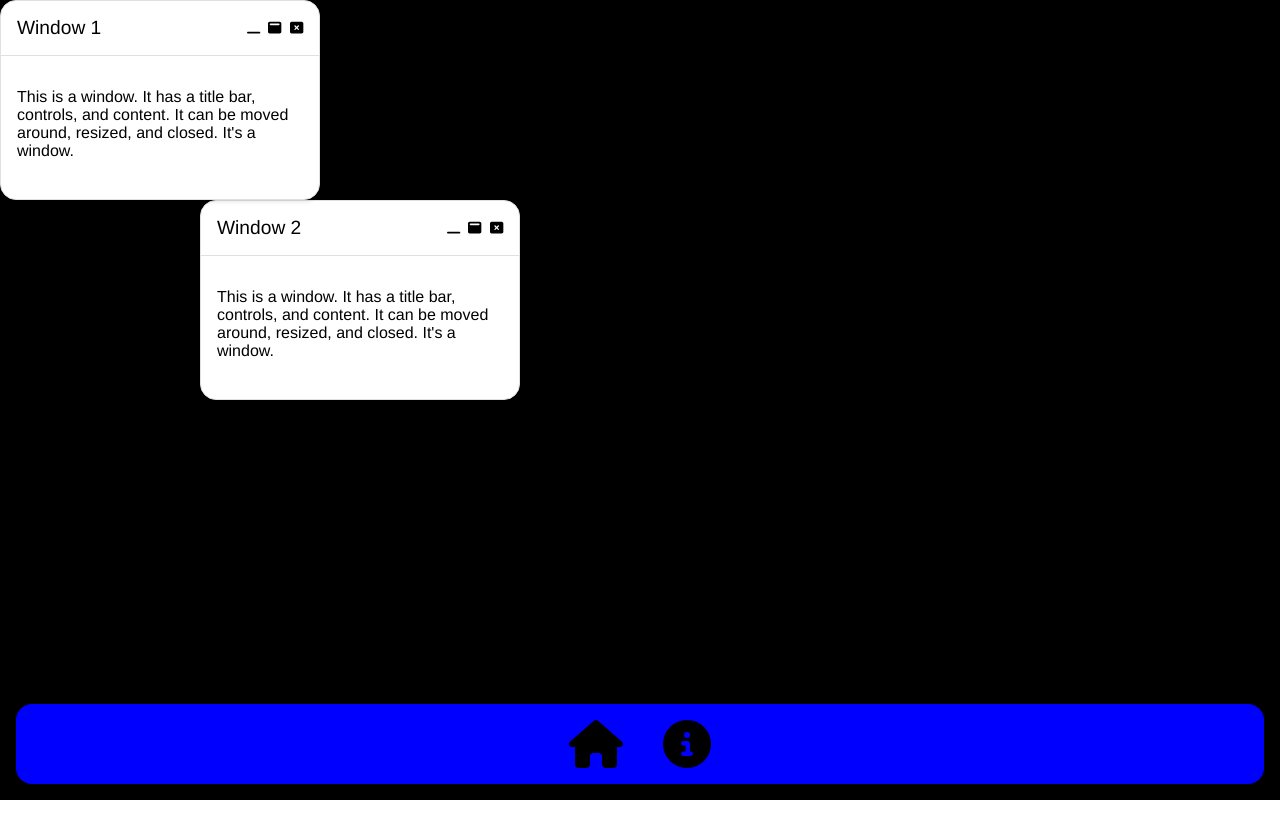
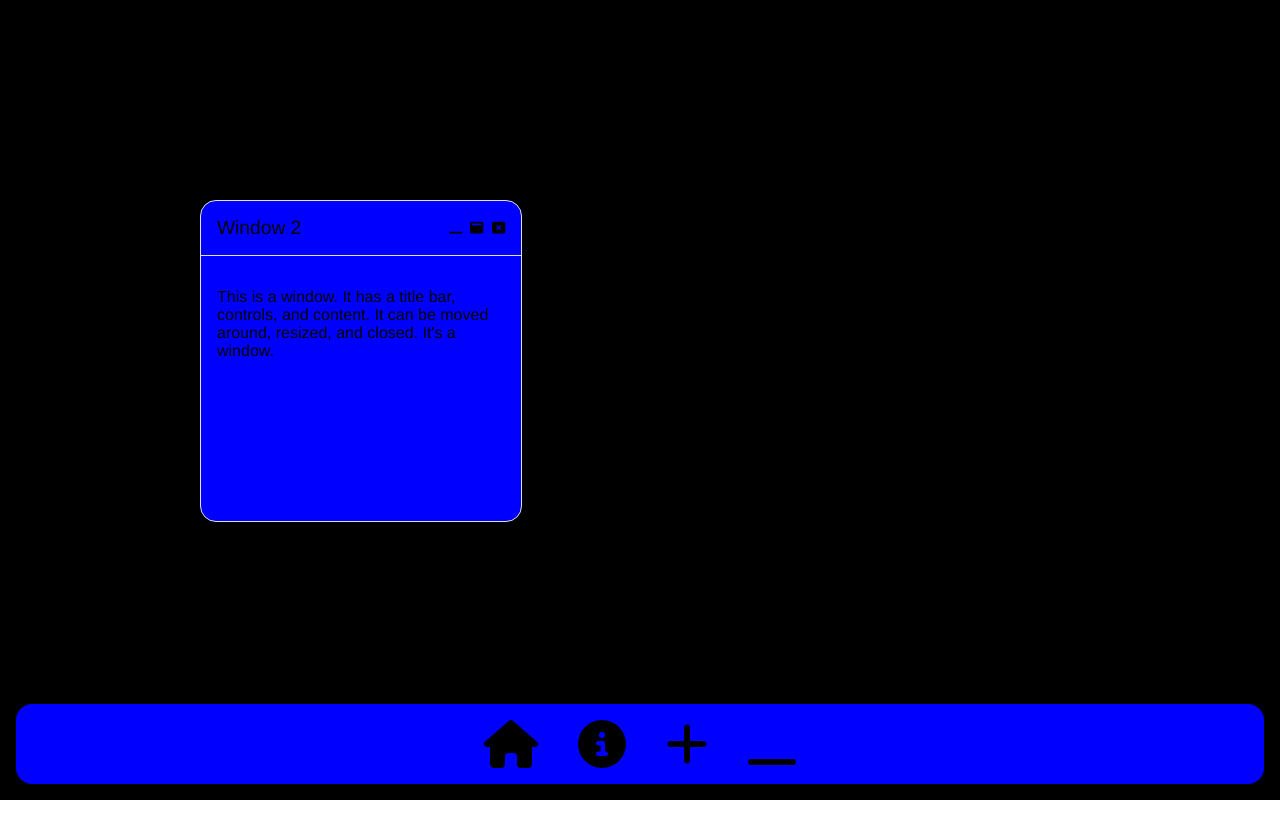
Before and after one commit to connoryang1/connoryang1.github.io, a Next.js app: page / in a window 1280 px wide. Both pictures are taken after a click on the button 253 px from the left and 28 px from the top of the page. Shown: the top 838 px of the page. Before the commit the page ends 800 px from the top, so only its background shows below. Built offline with nearby package versions, Linux system fonts and the light colour scheme.

Commit message:
Add window minimizing

```diff
--- a/src/app/page.tsx
+++ b/src/app/page.tsx
@@ -3,13 +3,17 @@
 import styles from "./page.module.scss";
 
 import { DndContext, useSensor } from "@dnd-kit/core";
-import { restrictToWindowEdges } from "@dnd-kit/modifiers";
+import {
+  restrictToFirstScrollableAncestor,
+  restrictToParentElement,
+  restrictToWindowEdges,
+} from "@dnd-kit/modifiers";
 
 import Navbar from "@/components/Navbar";
 import Window from "@/components/Window";
 import Desktop from "@/components/Desktop";
 import { MouseSensor, TouchSensor } from "@/app/sensors/Sensor";
-import { useState } from "react";
+import { useEffect, useState } from "react";
 
 const windowData = [
   {
@@ -17,12 +21,14 @@ const windowData = [
     title: "Window 1",
     position: { x: 0, y: 0 },
     active: true,
+    minimized: false,
   },
   {
     id: "2",
     title: "Window 2",
     position: { x: 200, y: 200 },
     active: false,
+    minimized: false,
   },
 ];
 
@@ -37,11 +43,13 @@ export default function Home() {
       <DndContext
         onDragStart={handleDragStart}
         onDragEnd={handleDragEnd}
-        modifiers={[restrictToWindowEdges]}
+        modifiers={[restrictToParentElement]}
         sensors={[mouseSensor, touchSensor]}
       >
         <Desktop>
-          {windows.map((window) => (
+          {windows
+            .filter((window) => !window.minimized)
+            .map((window) => (
               <Window
                 key={window.id}
                 id={window.id}
@@ -54,12 +62,17 @@ export default function Home() {
                 }}
                 closeWindow={closeWindow}
                 setWindowActive={setWindowActive}
+                minimizeWindow={minimizeWindow}
               />
             ))}
         </Desktop>
       </DndContext>
-      <Navbar />
-      {/* <div style={{ height: "1000rem" }}></div> */}
+      <Navbar
+        generateNewWindow={generateNewWindow}
+        setWindowActive={setWindowActive}
+        minimizedWindows={windows.filter((window) => window.minimized)}
+      />
+      <div style={{ height: "100rem" }}></div>
     </>
   );
 
@@ -93,13 +106,61 @@ export default function Home() {
   }
 
   function setWindowActive(id: string) {
-    const _windows = windows.map((window) => {
-      if (window.id === id) {
-        return { ...window, active: true };
-      }
-      return { ...window, active: false };
+    const window = windows.find((window) => window.id === id);
+
+    if (!window) return;
+
+    const _windows = windows.filter((window) => window.id !== id);
+
+    _windows.push({
+      ...window,
+      active: true,
+      minimized: false,
     });
 
     setWindows(_windows);
   }
+
+  function generateNewWindow() {
+    const sortedWindows = windows.sort(
+      (a, b) => parseInt(a.id) - parseInt(b.id)
+    );
+
+    let id = String(sortedWindows.length + 1);
+
+    for (let i = 0; i < sortedWindows.length; i++) {
+      if (sortedWindows[i].id != String(i + 1)) {
+        id = String(i + 1);
+        break;
       }
+    }
+
+    const randX = Math.floor(Math.random() * 1000);
+    const randY = Math.floor(Math.random() * 500);
+    const _windows = [
+      ...windows,
+      {
+        id: id,
+        title: "Window " + id,
+        position: { x: randX, y: randY },
+        active: true,
+        minimized: false,
+      },
+    ];
+    setWindows(_windows);
+  }
+
+  function minimizeWindow(event: any, id: string) {
+    event.stopPropagation();
+
+    const _windows = windows.map((window) => {
+      if (window.id === id) {
+        return { ...window, minimized: true };
+      }
+      return window;
+    });
+    console.log(_windows);
+
+    setWindows(_windows);
+  }
+}
--- a/src/components/Desktop.module.scss
+++ b/src/components/Desktop.module.scss
@@ -2,7 +2,5 @@
     height: 100vh;
     width: 100vw;
     background-color: #000000;
-    position: absolute;
     z-index: -1;
-    top: 0;
 }
--- a/src/components/Navbar.module.scss
+++ b/src/components/Navbar.module.scss
@@ -20,6 +20,7 @@
 }
 
 .navItems {
+  cursor: pointer;
   list-style: none;
   display: flex;
   flex-direction: row;
--- a/src/components/Navbar.tsx
+++ b/src/components/Navbar.tsx
@@ -1,8 +1,14 @@
 import styles from "./Navbar.module.scss";
 import { FontAwesomeIcon } from "@fortawesome/react-fontawesome";
-import { faHome, faInfoCircle } from "@fortawesome/free-solid-svg-icons";
+import { useState } from "react";
+import {
+  faHome,
+  faInfoCircle,
+  faPlus,
+  faWindowMinimize,
+} from "@fortawesome/free-solid-svg-icons";
 
-export default function Navbar() {
+export default function Navbar(props: any) {
   return (
     <nav className={styles.navbar}>
       <ul className={styles.navItems}>
@@ -16,6 +22,17 @@ export default function Navbar() {
             <FontAwesomeIcon icon={faInfoCircle} className={styles.navIcon} />
           </a>
         </li>
+        <li onClick={() => props.generateNewWindow()}>
+          <FontAwesomeIcon icon={faPlus} className={styles.navIcon} />
+        </li>
+        {props.minimizedWindows.map((window: any) => (
+          <li key={window.id} onClick={() => props.setWindowActive(window.id)}>
+            <FontAwesomeIcon
+              icon={faWindowMinimize}
+              className={styles.navIcon}
+            />
+          </li>
+        ))}
       </ul>
     </nav>
   );
--- a/src/components/Window.module.scss
+++ b/src/components/Window.module.scss
@@ -1,10 +1,13 @@
-.window {
-  background-color: #ffffff;
+.resizable {
+  background-color: blue;
   border: 1px solid #e0e0e0;
   border-radius: 1rem;
   box-shadow: 0 2px 4px rgba(0, 0, 0, 0.1);
   width: 20rem;
   height: 20rem;
+}
+
+.window {
   user-select: none;
 }
 
--- a/src/components/Window.tsx
+++ b/src/components/Window.tsx
@@ -15,6 +15,7 @@ type WindowProps = {
   styles: any;
   closeWindow: any;
   setWindowActive: any;
+  minimizeWindow: any;
 };
 
 export default function Window({
@@ -23,6 +24,7 @@ export default function Window({
   styles: dragStyles,
   closeWindow,
   setWindowActive,
+  minimizeWindow,
 }: WindowProps) {
   const { attributes, listeners, setNodeRef, transform } = useDraggable({
     id: id,
@@ -31,36 +33,51 @@ export default function Window({
     transform: CSS.Translate.toString(transform),
   };
 
-  function maximizeWindow(event: any) {
-    event.preventDefault();
+  // function maximizeWindow(event: any) {
+  //   event.preventDefault();
+  //   event.stopPropagation();
 
-    const window =
-      event.target.parentElement.parentElement.parentElement.parentElement
-        .parentElement;
+  //   const window =
+  //     event.target.parentElement.parentElement.parentElement.parentElement
+  //       .parentElement;
 
-    console.log(window);
-    window.style.height = "80%";
-    window.style.width = "100%";
-    window.style.top = 0;
-  }
+  //   console.log(window);
+  //   window.style.height = "80%";
+  //   window.style.width = "100%";
+  //   window.style.top = 0;
+  //   window.style.left = 0;
+  // }
 
   return (
-    <Resizable
-      className={styles.window}
+    // <Resizable
+    //   // className={styles.resizable}
+    //   style={{ ...style, ...dragStyles }}
+    //   defaultSize={{
+    //     width: 300,
+    //     height: 300,
+    //   }}
+    //   minHeight={200}
+    //   minWidth={200}
+    // >
+    <div
+      ref={setNodeRef}
+      onClick={() => setWindowActive(id)}
       style={{ ...style, ...dragStyles }}
-      defaultSize={{
-        width: 320,
-        height: 200,
-      }}
+      className={styles.resizable + " " + styles.window}
     >
-      <div ref={setNodeRef} onClick={() => setWindowActive(id)}>
       <div className={styles.windowTitleBar} {...listeners} {...attributes}>
         <div className={styles.windowTitle}>{title}</div>
         <div className={styles.windowControls} data-no-dnd={true}>
-            <button className={styles.windowControl}>
+          <button
+            className={styles.windowControl}
+            onClick={(event) => minimizeWindow(event, id)}
+          >
             <FontAwesomeIcon icon={faWindowMinimize} />
           </button>
-            <button className={styles.windowControl} onClick={maximizeWindow}>
+          <button
+            className={styles.windowControl}
+            // onClick={(event) => maximizeWindow(event)}
+          >
             <FontAwesomeIcon icon={faWindowMaximize} />
           </button>
           <button
@@ -74,12 +91,12 @@ export default function Window({
       <div className={styles.windowContent}>
         <div className={styles.windowContentInner}>
           <p>
-              This is a window. It has a title bar, controls, and content. It
-              can be moved around, resized, and closed. It's a window.
+            This is a window. It has a title bar, controls, and content. It can
+            be moved around, resized, and closed. It's a window.
           </p>
         </div>
       </div>
     </div>
-    </Resizable>
+    // </Resizable>
   );
 }
```
Lines whose indentation alone changed are shown as unchanged.
